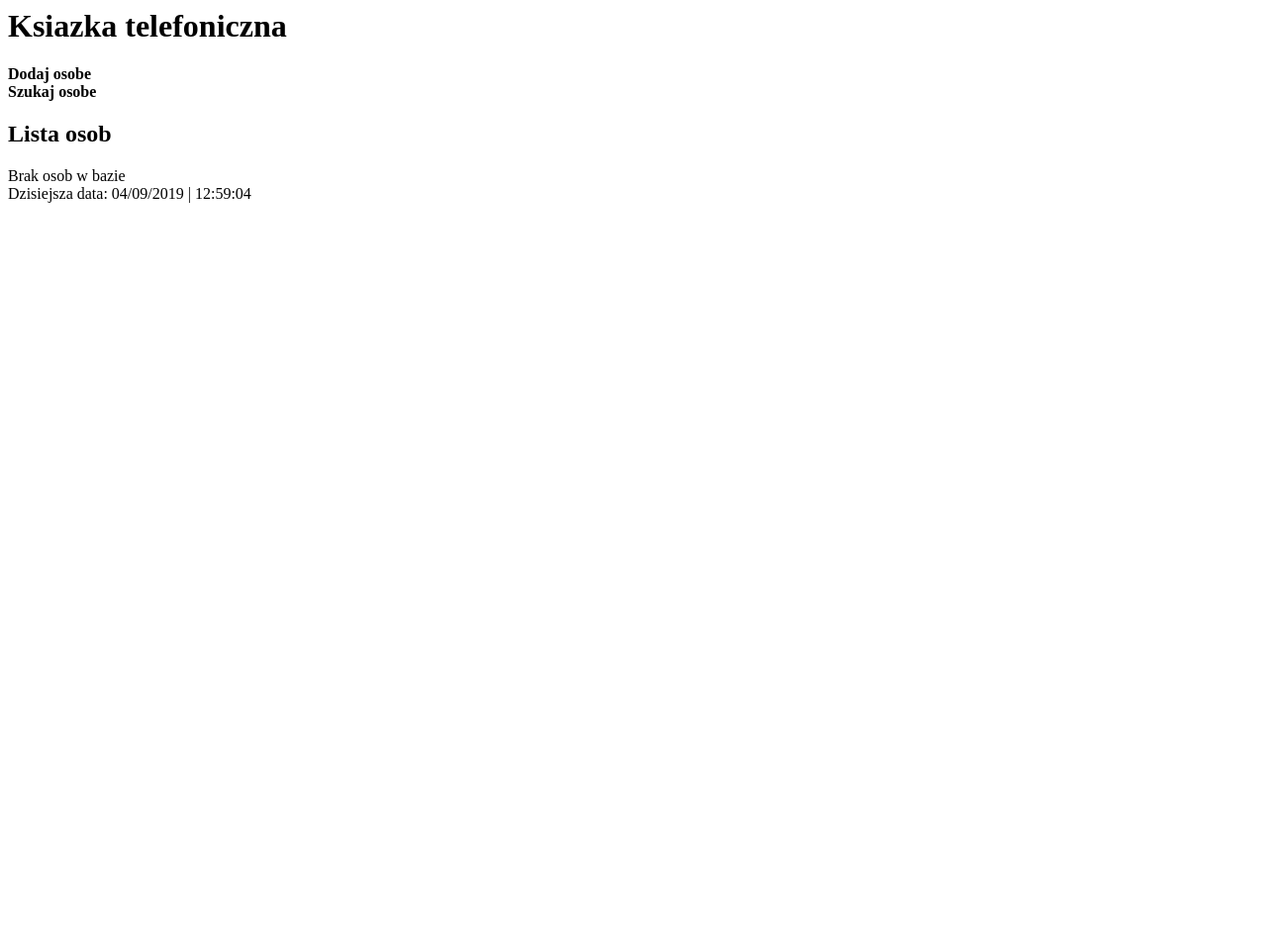
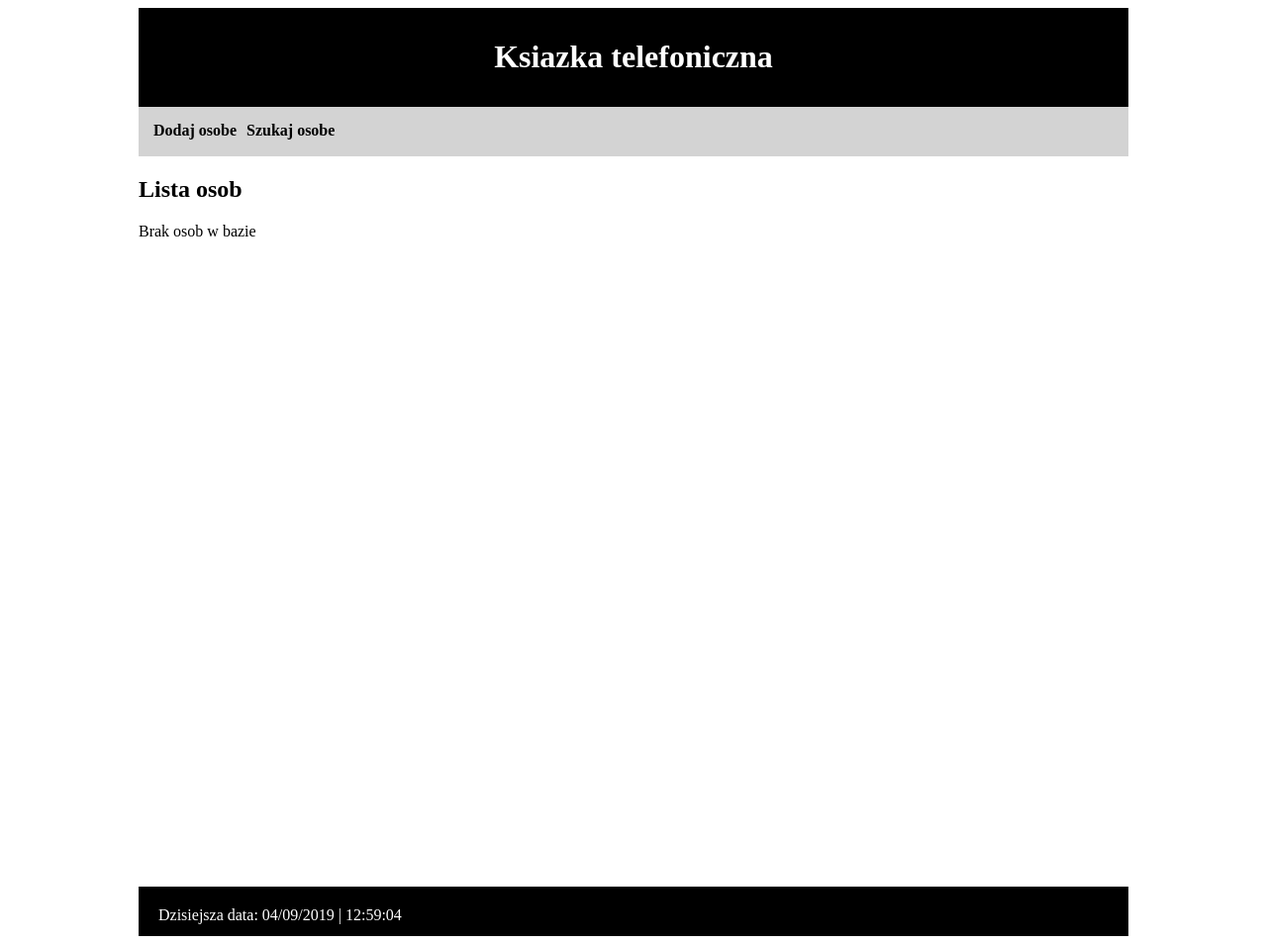
Before and after one commit to yuriykis/my-app, a Django app: page / in a window 1280 px wide. Shown: the whole page at 99% size. Before the commit the page ends 205 px from the top, so only its background shows below. Run offline with Django 3.2, Linux system fonts and the light colour scheme; data that the repository does not hold is empty.

Commit message:
Edited css/base.html

```diff
--- a/myapp/static/css/myapp.css
+++ b/myapp/static/css/myapp.css
@@ -1,9 +1,45 @@
-body{
+#main_container {
+    width: 1000px;
+    margin-left: auto;
+    margin-right: auto;
+}
+#menu {
+    background-color: lightgray;
+    padding: 10px;
+    min-height: 30px;
+}
+#title{
+   text-align:center;
+   background-color:black;
+   padding: 10px;
+}
+#button {
+    float: left;
+    padding: 5px;
+}
+#content{
+    min-height: 700px;
+}
+#footer {
+    clear: both;
+    background-color:black;
+    color: white;
+    padding: 10px;
+    min-height: 30px;
+}
+#timer {
+    float: left;
+    padding: 10px;
+}
+#info {
+    float: left;
+    padding: 10px;
 
 }
-#title{
+h1 a:link, h1  a:visited{
+    color:white;
+}
 
-}
 a:link{
     color:black;
     text-decoration:none;
@@ -12,8 +48,6 @@ a:link{
 p a:link, p a:visited{
     color: red;
 }
-
-
 a:visited{
     color:black;
     text-decoration:none;
--- a/myapp/templates/myapp/base.html
+++ b/myapp/templates/myapp/base.html
@@ -5,21 +5,35 @@
     <script src="{% static 'js/timer.js' %}"></script>
 </head>
 <body onload="changeTime();">
+    <div id="main_container">
         <div id="title">
             <h1>
                 <a href="{% url 'base_list' %}">Ksiazka telefoniczna</a>
             </h1>
         </div>
-    <div>
+
+        <div id="menu">
+            <div id="button">
                 <a href="{% url 'osoba_new' %}"> <b>Dodaj osobe</b> </a>
             </div>
-    <div>
+
+            <div id="button">
                 <a href="{% url 'osoba_szukaj' %}"><b>Szukaj osobe</b></a>
             </div>
 
+        </div>
+
+        <div id="content">
         {% block content %}
         {% endblock %}
+         </div>
     <br />
+    <div id="footer">
         <div id="timer"></div>
+        <div id="info">
+
+        </div>
+    </div>
+    </div>
 </body>
 </html>
```
Lines whose indentation alone changed are shown as unchanged.
